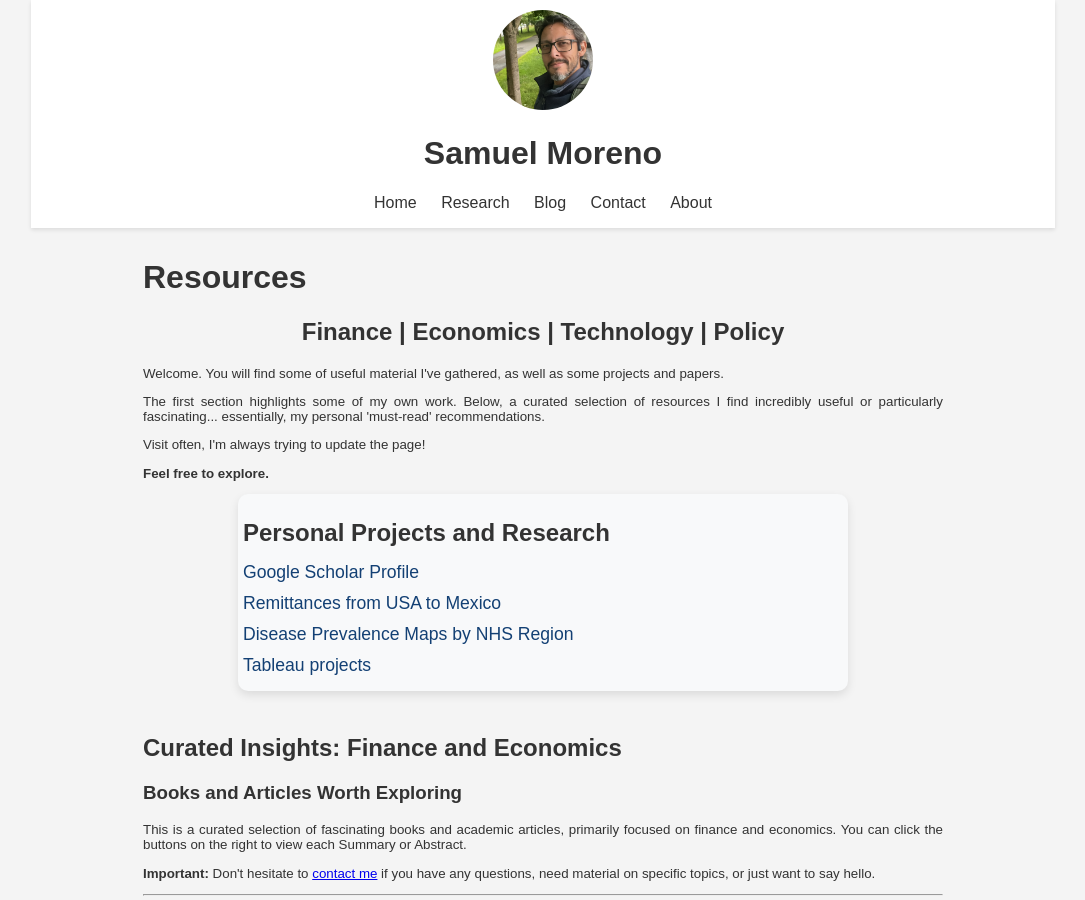
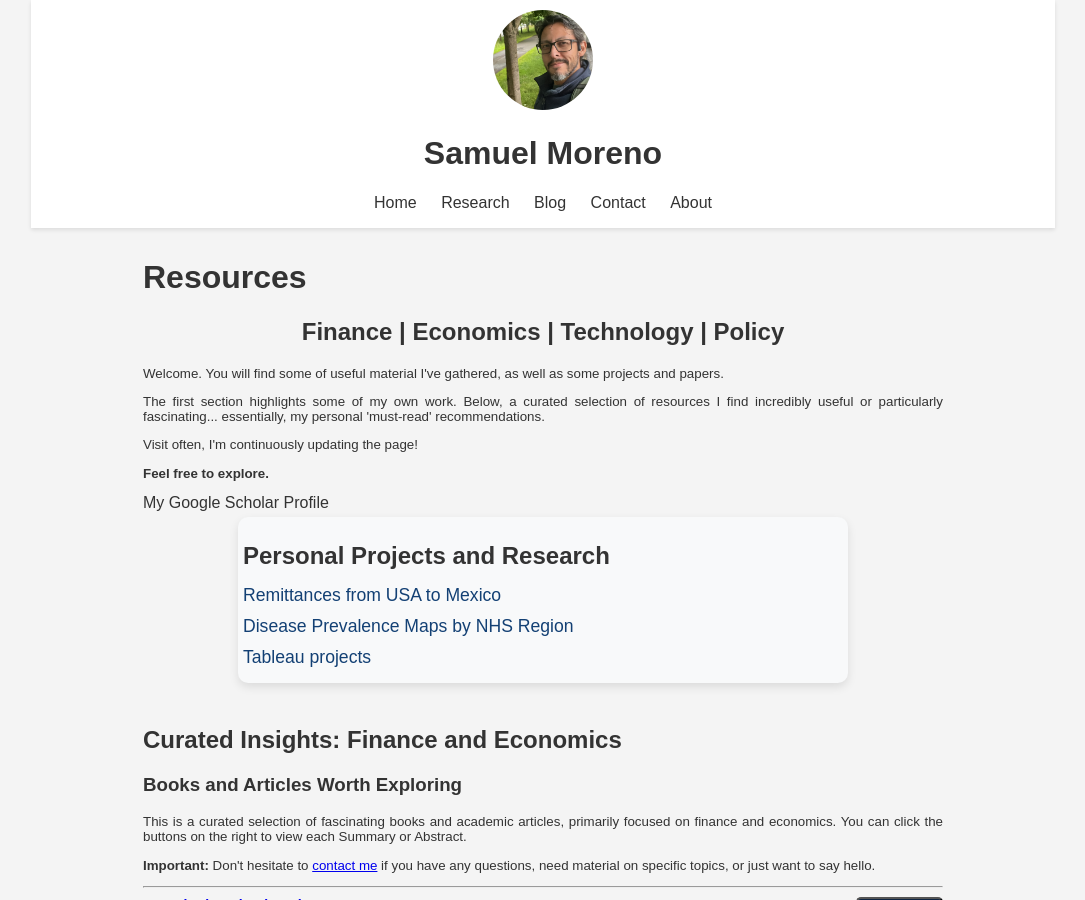
Before and after one commit to GregSom-MSc/GregSom-MSc.github.io, a Jekyll site: the page built from research.html, in a window 1280 px wide and 900 px high. Shown: the whole window, without its empty margins (97-1182 px from the left). Built offline with Jekyll 4.4.1, drawn with Linux system fonts in a browser that asks for light colours.

Commit message:
Update research.html

```diff
--- a/research.html
+++ b/research.html
@@ -18,15 +18,16 @@ title: Research
 
             <p>The first section highlights some of my own work. Below, a curated selection of resources I find incredibly useful or particularly fascinating... essentially, my personal 'must-read' recommendations.</p>
 
-            <p>Visit often, I'm always trying to update the page!</p>
+            <p>Visit often, I'm continuously updating the page!</p>
 
             <p><b>Feel free to explore.</b></p>
-        </div>
+        </div
+
+    <a href="https://scholar.google.com/citations?user=cXjzSawAAAAJ&hl=es" target="_blank">My Google Scholar Profile</a>
 
         <section class="research-section">
             <h2 class="section-title">Personal Projects and Research</h2>
             <ul class="research-list">
-                <li><a href="https://scholar.google.com/citations?user=cXjzSawAAAAJ&hl=es" target="_blank">Google Scholar Profile</a></li>
                 <li><a href="https://econoquantum.cucea.udg.mx/index.php/EQ/article/view/113" target="_blank">Remittances from USA to Mexico</a></li>
                 <li><a href="https://gregsom-msc.github.io/Bubble_Maps_SG23/" target="_blank">Disease Prevalence Maps by NHS Region</a></li>
                 <li><a href="https://public.tableau.com/app/profile/samuel5241/vizzes" target="_blank">Tableau projects</a></li>
```
